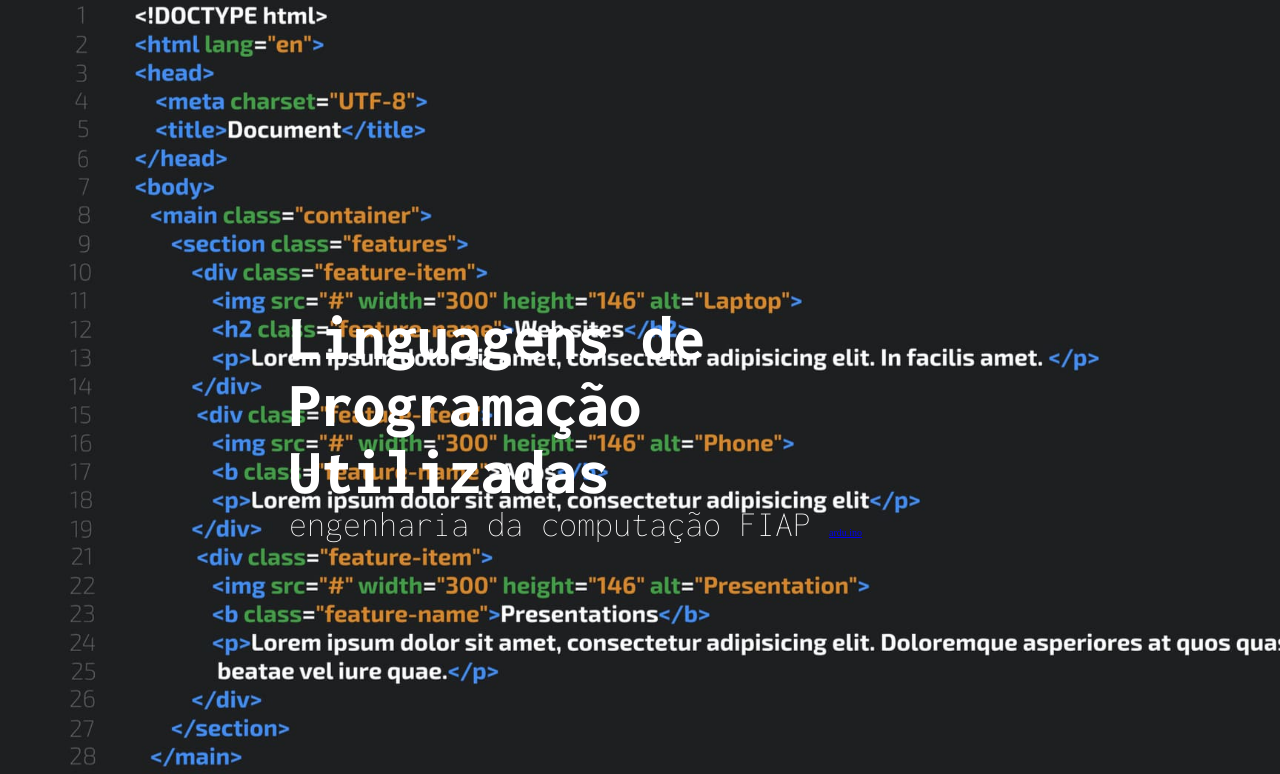
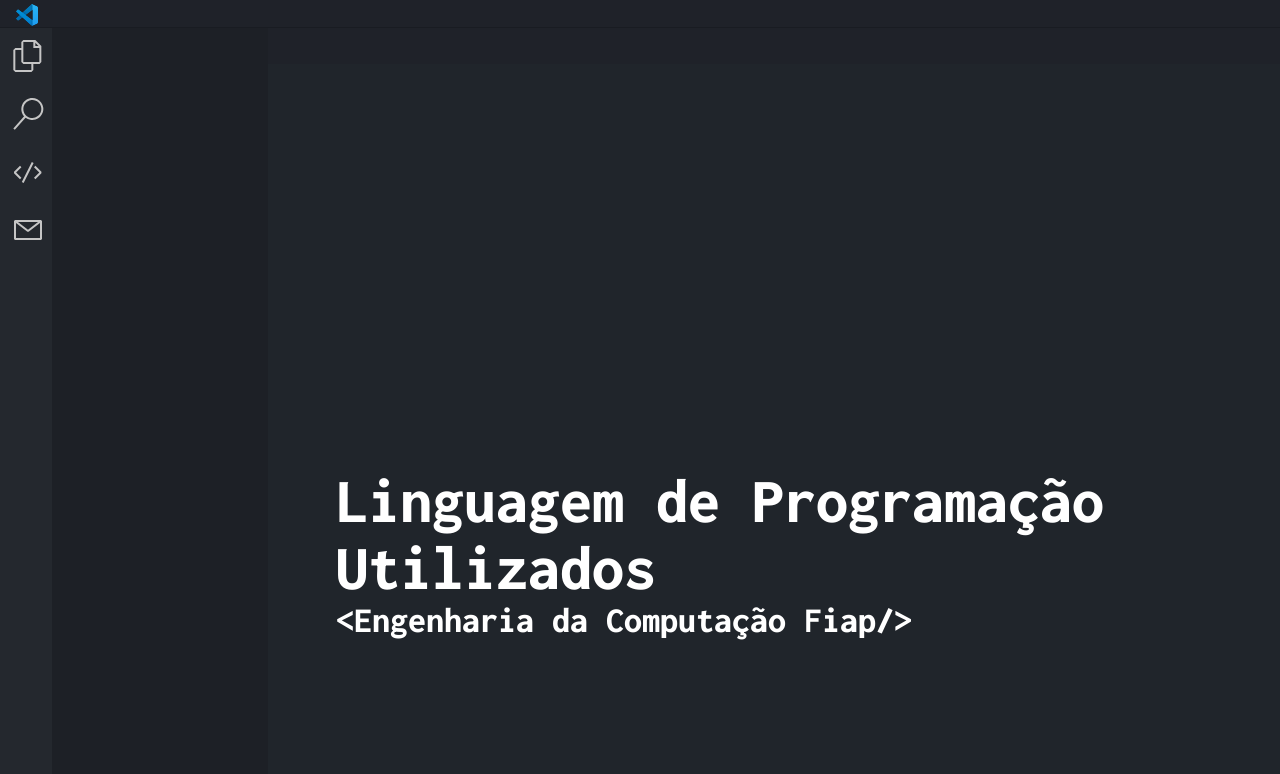
Before and after one commit to DanielFernandes2/linguagens-usadas, a plain HTML site: page index.html in a window 1280 px wide. Shown: the top 774 px of the page. Drawn offline with Linux system fonts and the light colour scheme.

Commit message:
header 2.0

```diff
--- a/assets/css/style.css
+++ b/assets/css/style.css
@@ -10,23 +10,69 @@ html{
     font-size: 62.5%;
 }
 
-header{
-    background-image: url("../images/codigo_fundo.png");
-    background-size: cover;
-    height: 100vh;
-    padding: 30.4rem 28.9rem;
+.barra_superior{
+    background-color: #1F2229;
+    width: 100%;
+    height: 28px;
+    border-bottom: 1px solid #191C22 ;
 }
 
-h1{
-    color: #FFFFFF;
-    font-size: 6.4rem;
-    font-family: Inconsolata;
-    font-weight: 800;
+.barra_icones{
+    position: relative;
+    background-color: #24282E;
+    width: 52px;
+    height: calc(100vh - 28px);
 }
 
-span{
+.barra_portifolio{
+    background-color: #1D2026;
+    width: 262px;
+    height: calc(100vh - 28px);
+}
+
+.workspace{
+    background-color: #20252B;
+    flex-grow: 1;
+}
+
+.workspace_header{
+    background-color: #1F2229;
+    width: 100%;
+    height: 36px;
+}
+
+.workspace_content{
+    padding: 40px;
+}
+
+.titulo{
+    margin-top: 363px;
+    margin-left: 28px;
+}
+
+.h1_titulo{
+    font-size: 64px;
+    font-family: 'Inconsolata';
+    font-weight: 800;
     color: #FFFFFF;
-    font-size: 3.6rem;
-    font-family: Inconsolata;
-    font-weight: 200;
 }
+
+.span_sub_titulo{
+    font-size: 36px;
+    font-family: 'Inconsolata';
+    font-weight: 800;
+    color: #FFFFFF;
+}
+
+.icone{
+    width: 32px;
+    height: 32px;
+    margin: 12px;
+}
+
+.icone_logo{
+    width: 22px;
+    height: 22px;
+    margin-top: 4px;
+    margin-left: 16px;
+}
--- a/index.html
+++ b/index.html
@@ -1,3 +1,4 @@
+
 <!--para pegar a base do arquivo html só escrever ! e dar enter-->
 <!--instalar live server para não ficar salvando, saindo e abrindo o html-->
 <!DOCTYPE html>
@@ -11,22 +12,82 @@
     <link rel="stylesheet" href="./assets/css/style.css"> <!--para lincar o CSS para html-->
 </head>
 <body>
+    <div class="barra_superior">
+        <img src="./assets/images/Visual_Studio_Code_1.35_icon.svg" alt="Logo do Visual code" class="icone_logo">
+    </div>
+
+    <div style="display: flex;">
+        <div class="barra_icones">
+            <img src="./assets/images/files.svg" alt="Logo de arquivos" class="icone">
+            <img src="./assets/images/search.svg" alt="Logo de arquivos" class="icone">
+            <img src="./assets/images/code.svg" alt="Logo de arquivos" class="icone">
+            <img src="./assets/images/mail.svg" alt="Logo de arquivos" class="icone">
+
+        </div>
+
+        <div class="barra_portifolio">
+
+        </div>
+
+        <div class="workspace">
+            <div class="workspace_header">
+
+            </div>
+
+            <div class="workspace_content">
+
+                <div class="titulo">
+                    <h1 class="h1_titulo">Linguagem de Programação Utilizados</h1>
+                    <span class="span_sub_titulo">&lt;Engenharia da Computação Fiap/&gt;</span>
+                </div>
+
+            </div>
+
+        </div>
+    </div>
+
+
+
+
+
+
+
+
+
+
+
+
+
+
+
+
+
+
+    <!--
+    <barra_haba2></barra_haba2>
+    <barra_arquivos> </barra_arquivos>
+    <barra_icons> </barra_icons>
+    <barra_haba></barra_haba>
+    <barra_superior></barra_superior>
 
     <header>
 
         <h1>Linguagens de Programação Utilizadas</h1>
-        <span> engenharia da computação FIAP </span>
+        <span> Engenharia da Computação FIAP </span>
 
         <a href="#">ardu.ino</a>
 
     </header>
 
+
     <section>
         <img src="https://github.com/DanielFernandes2.png" alt="avatar de Daniel Correa Fernandes">
+        <img src="https://github.com/leobianor.png" alt="avatar de Leonardo Bianor">
     </section>
     <h2> Estamos cursando Engenharia da Computação na Fiap, atualmente estamos no 5° semestre. Esse site é sobre todas as línguas de programação que aprendemos até agora no dia 18/02/2023, </h2>
     <p>  nele contém curiosidades sobre a linguagem e algumas coisas que fizemos durante o ano.</p>
     <a href="#">Ver projetos</a>
+    -->
 </body>
 </html>
 <!-- instalar esse extensão tbm Material Icon Theme-->
```
Also changed, not shown: assets/images/Logo_VSCODE.png (added), assets/images/TXT.png (added), assets/images/Visual_Studio_Code_1.35_icon.svg (added), assets/images/Visual_Studio_Code_1.35_icon.svg.png (added), assets/images/chevron-down.svg (added), assets/images/code.svg (added), assets/images/codigo_fundo.png (deleted), assets/images/files.svg (added), assets/images/mail.svg (added), assets/images/search.svg (added).
